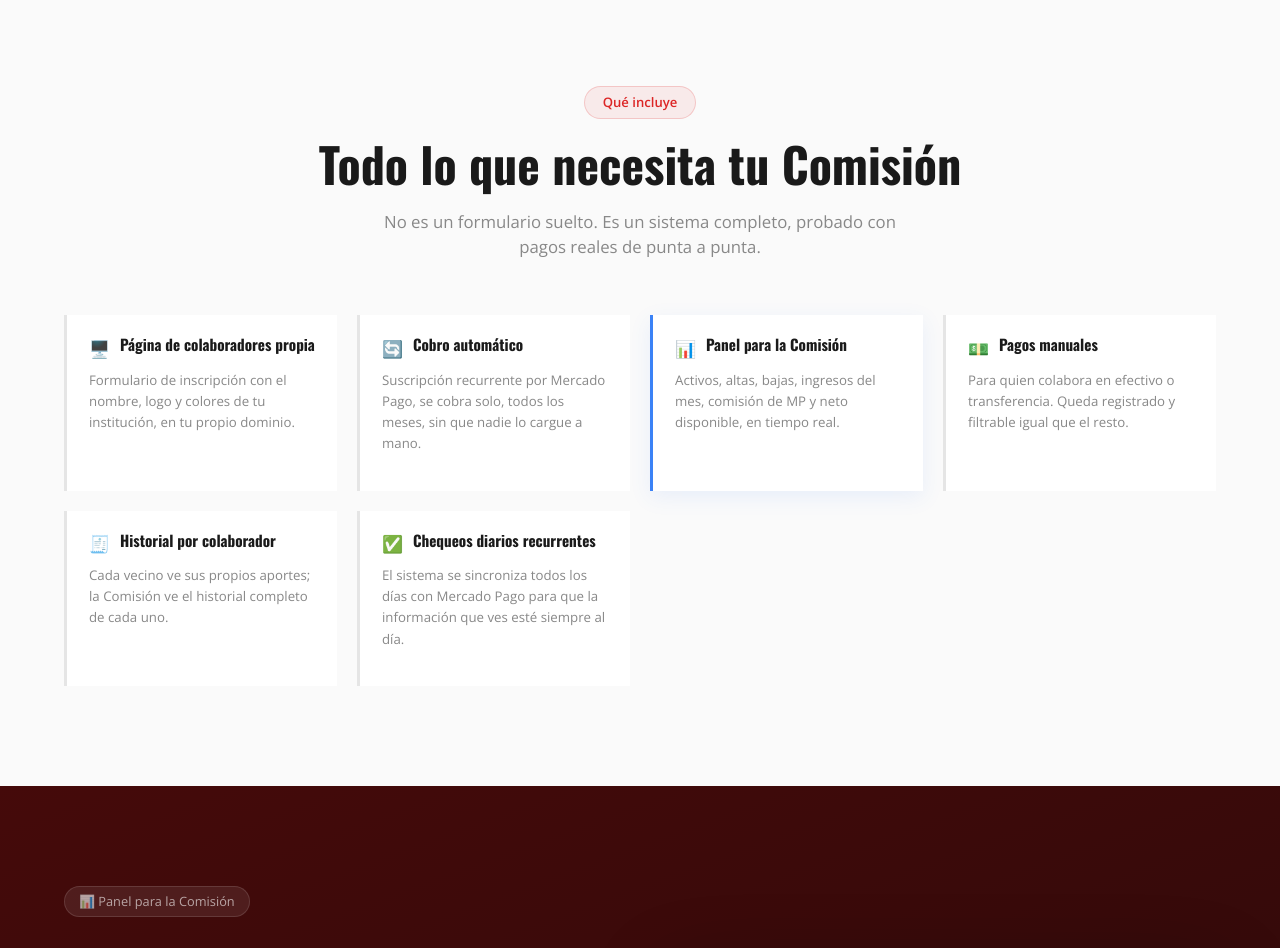
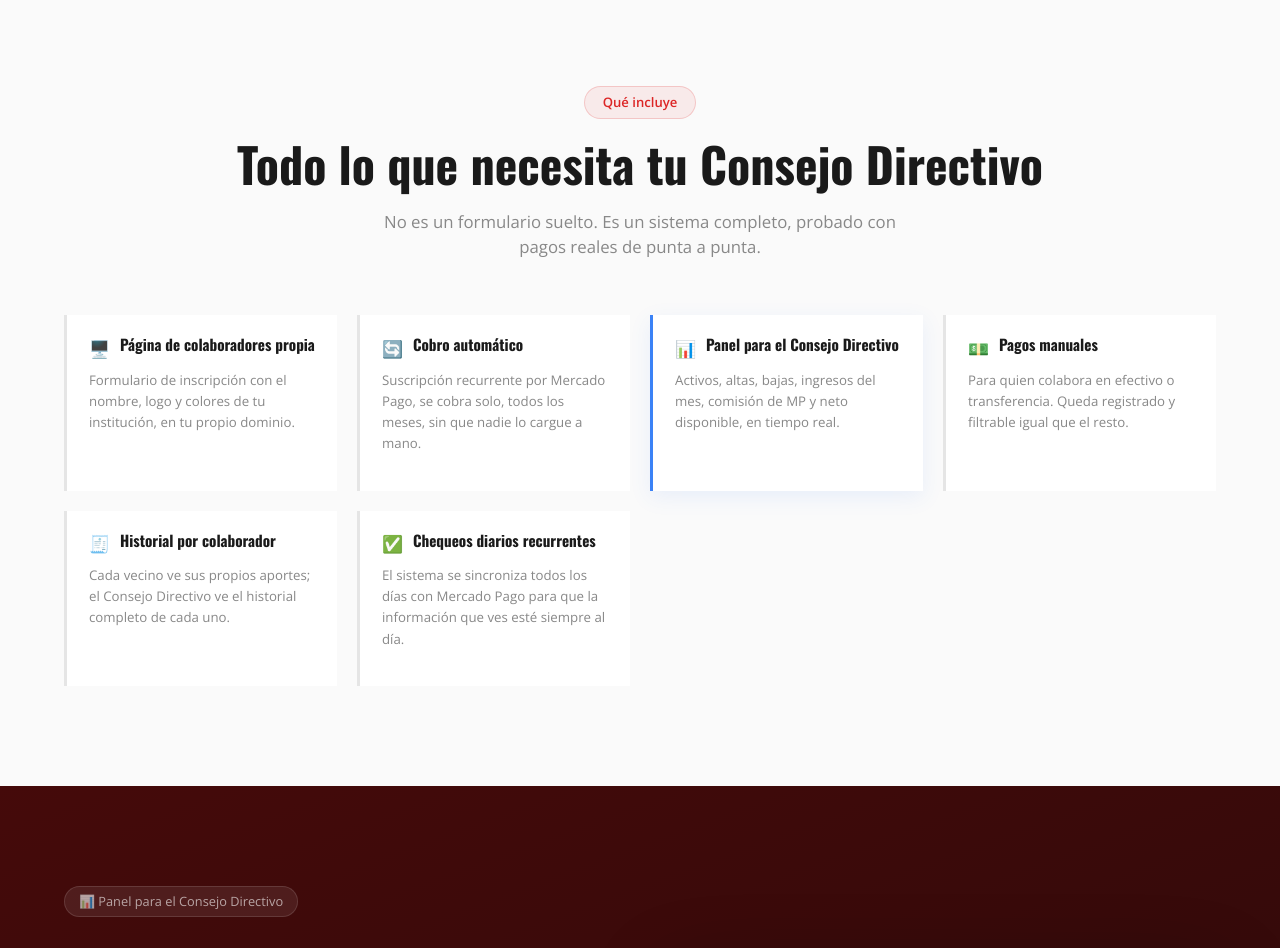
Before and after one commit to rakidev777/crolia-web, a Next.js app: page /nexo-bomberos in a window 1280 px wide. Shown: the part 2880-3828 px from the top of the page. Built offline with nearby package versions, Linux system fonts and the light colour scheme.

Commit message:
fix(nexo-bomberos): reemplaza las menciones sueltas de 'Comisión' por 'Consejo Directivo' (mantiene 'comisión' cuando se refiere a la comisión de MP)

```diff
--- a/app/nexo-bomberos/nexo-landing.tsx
+++ b/app/nexo-bomberos/nexo-landing.tsx
@@ -12,9 +12,9 @@ const DEMO_LINK = "https://colaboradores.bvgssanmiguel.org.ar/colaborador-oficia
 const MODULOS = [
   { icon: "🖥️", title: "Página de colaboradores propia", desc: "Formulario de inscripción con el nombre, logo y colores de tu institución, en tu propio dominio.", color: BRAND },
   { icon: "🔄", title: "Cobro automático", desc: "Suscripción recurrente por Mercado Pago, se cobra solo, todos los meses, sin que nadie lo cargue a mano.", color: GREEN },
-  { icon: "📊", title: "Panel para la Comisión", desc: "Activos, altas, bajas, ingresos del mes, comisión de MP y neto disponible, en tiempo real.", color: "#3b82f6" },
+  { icon: "📊", title: "Panel para el Consejo Directivo", desc: "Activos, altas, bajas, ingresos del mes, comisión de MP y neto disponible, en tiempo real.", color: "#3b82f6" },
   { icon: "💵", title: "Pagos manuales", desc: "Para quien colabora en efectivo o transferencia. Queda registrado y filtrable igual que el resto.", color: "#f59e0b" },
-  { icon: "🧾", title: "Historial por colaborador", desc: "Cada vecino ve sus propios aportes; la Comisión ve el historial completo de cada uno.", color: "#8b5cf6" },
+  { icon: "🧾", title: "Historial por colaborador", desc: "Cada vecino ve sus propios aportes; el Consejo Directivo ve el historial completo de cada uno.", color: "#8b5cf6" },
   { icon: "✅", title: "Chequeos diarios recurrentes", desc: "El sistema se sincroniza todos los días con Mercado Pago para que la información que ves esté siempre al día.", color: "#06b6d4" },
 ];
 
@@ -34,7 +34,7 @@ const PLANES = [
     features: [
       "Página de colaboradores con tu marca y tu dominio",
       "Conexión a tu cuenta de Mercado Pago",
-      "Panel para la Comisión",
+      "Panel para el Consejo Directivo",
       "Pagos manuales + reportes",
       "Recordatorio automático a quien no paga",
       "Soporte por email (48hs)",
@@ -443,7 +443,7 @@ export default function NexoLanding() {
               Qué incluye
             </div>
             <h2 style={{ fontFamily: "'Oswald', sans-serif", fontSize: "clamp(2rem, 4vw, 3rem)", fontWeight: 800, color: "#1a1a1a", marginBottom: 16 }}>
-              Todo lo que necesita tu Comisión
+              Todo lo que necesita tu Consejo Directivo
             </h2>
             <p style={{ color: "#888", fontSize: "1.05rem", maxWidth: 540, margin: "0 auto" }}>
               No es un formulario suelto. Es un sistema completo, probado con pagos reales de punta a punta.
@@ -476,7 +476,7 @@ export default function NexoLanding() {
         <div style={{ maxWidth: 1200, margin: "0 auto", display: "grid", gridTemplateColumns: "1fr 1fr", gap: 64, alignItems: "center" }} className="stack-mobile">
           <div>
             <div style={{ display: "inline-block", background: "rgba(255,255,255,0.08)", border: "1px solid rgba(255,255,255,0.12)", padding: "5px 14px", borderRadius: 999, fontSize: "0.8rem", color: "rgba(255,255,255,0.6)", marginBottom: 24 }}>
-              📊 Panel para la Comisión
+              📊 Panel para el Consejo Directivo
             </div>
             <h2 style={{ fontFamily: "'Oswald', sans-serif", fontSize: "clamp(1.8rem, 3.5vw, 2.6rem)", fontWeight: 800, color: "white", lineHeight: 1.2, marginBottom: 20 }}>
               Visibilidad total,<br />
```
